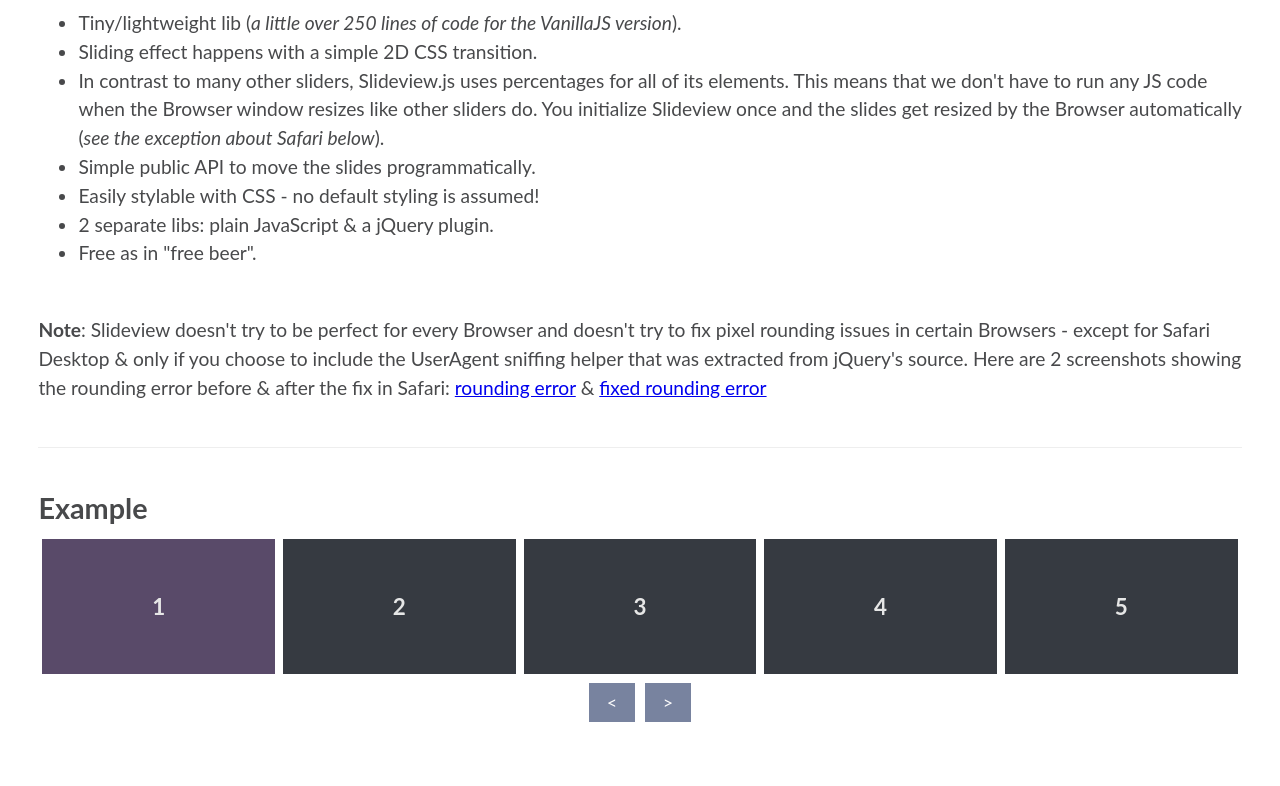
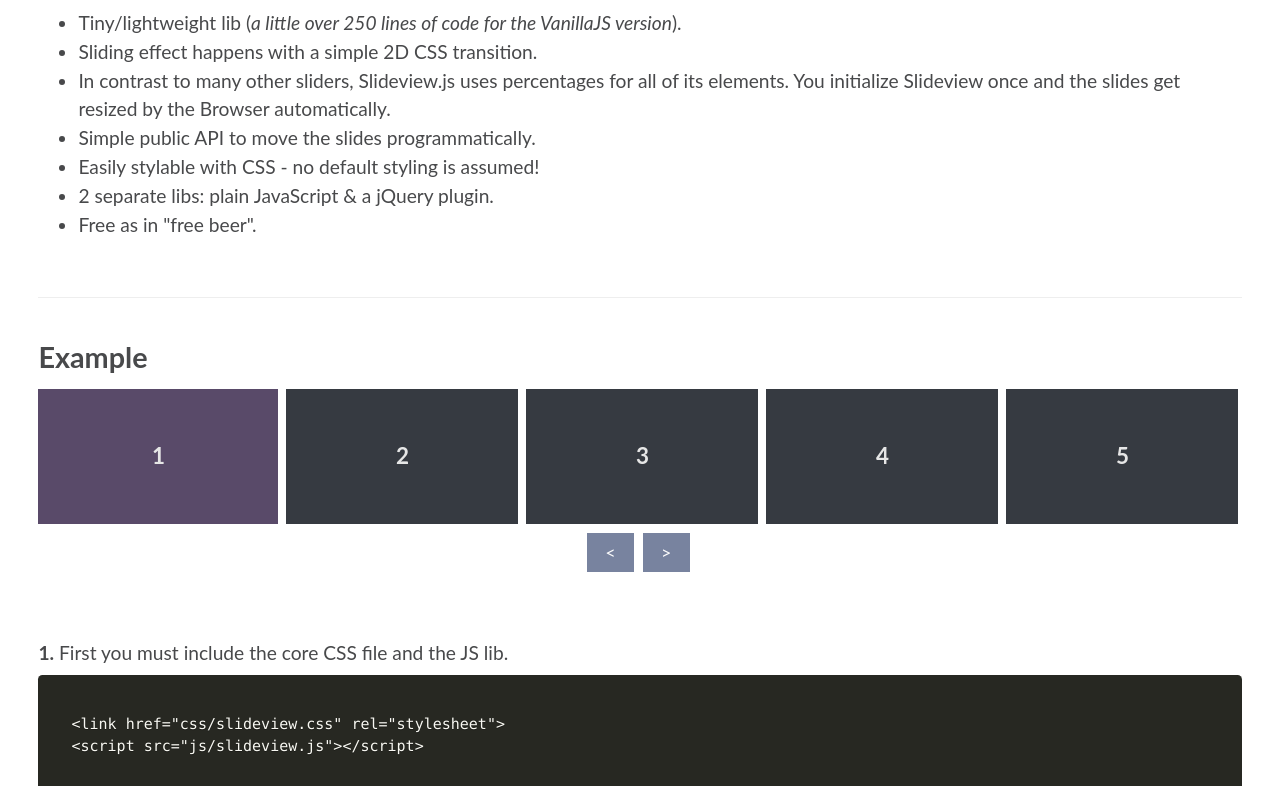
Before and after one commit to alpinelogic/slideview, a plain HTML site: page index.html in a window 1280 px wide. Shown: the part 700-1486 px from the top of the page. Drawn offline with Linux system fonts and the light colour scheme.

Commit message:
Removed UA sniffing helper. Rounding issues have mostly been eliminated. Now using CSS calc() to subtract margins from slide width.

```diff
--- a/css/demo.css
+++ b/css/demo.css
@@ -93,14 +93,22 @@
  * Dark Boxes Example.
  * ===================
  */
-.boxes .slide { text-align: center; }
+.boxes .slide {
+  text-align: center;
+  /* Create space between slides.*/
+  border-left: 8px solid #FFF;
+  background: #363A41;
+}
+.boxes .slide.active {
+  /* Remove space from the 1st slide.*/
+  border-left: none;
+  background: #594A69
+}
 .boxes .slide h3 {
-  margin: 0 4px;
+  margin: 0;
   padding: 2.25em 1em;
   color: #E6E6E6;
-  background: #363A41;
 }
-.boxes .active h3 { background: #594A69; }
 .boxes .nav {
   margin: .5em;
   text-align: center;
--- a/css/slideview.css
+++ b/css/slideview.css
@@ -40,11 +40,6 @@
 .slide {
   display: block;
   float: left;
-
-  /* Very important if you don't want miscalculations.
-   */
-  margin: 0 !important;
-
   height: 100%;
   overflow: hidden;
 
--- a/index.html
+++ b/index.html
@@ -5,14 +5,14 @@
   <title>Slideview.js</title>
   <meta name="viewport" content="width=device-width, initial-scale=1.0">
   <meta name="description" content="slideview.js - a tiny vanilla JS lib for responsive carousel-like sliders.">
-  <link href="css/slideview.css?v=0.7.0" rel="stylesheet">
+  <link href="css/slideview.css?v=0.7.2" rel="stylesheet">
+  <link href="css/demo.css?v=0.7.2" rel="stylesheet">
   <link href="css/prism.css" rel="stylesheet">
-  <link href="css/demo.css" rel="stylesheet">
 </head>
 <body>
 <header>
   <section class="intro">
-    <h1><span class="lib-name">slideview.js</span> <small>(v0.7.0)</small></h1>
+    <h1><span class="lib-name">slideview.js</span> <small>(v0.7.2)</small></h1>
     <p>A tiny <small>VanillaJS</small> lib for responsive carousel-like sliders. <br> No crazy features!</p>
   </section>
 </header>
@@ -28,18 +28,14 @@
     <br>
     <h2>Features</h2>
     <ul>
-      <li> Tiny/lightweight lib (<em>a little over 250 lines of code for the VanillaJS version</em>).</li>
-      <li> Sliding effect happens with a simple 2D CSS transition.</li>
-      <li> In contrast to many other sliders, Slideview.js uses percentages for all of its elements. This means that we don't have to run any JS code when the Browser window resizes like other sliders do. You initialize Slideview once and the slides get resized by the Browser automatically (<em>see the exception about Safari below</em>).</li>
-      <li> Simple public API to move the slides programmatically.</li>
-      <li> Easily stylable with CSS - no default styling is assumed!</li>
-      <li> 2 separate libs: plain JavaScript &amp; a jQuery plugin.</li>
-      <li> Free as in "free beer".</li>
+      <li>Tiny/lightweight lib (<em>a little over 250 lines of code for the VanillaJS version</em>).</li>
+      <li>Sliding effect happens with a simple 2D CSS transition.</li>
+      <li>In contrast to many other sliders, Slideview.js uses percentages for all of its elements. You initialize Slideview once and the slides get resized by the Browser automatically.</li>
+      <li>Simple public API to move the slides programmatically.</li>
+      <li>Easily stylable with CSS - no default styling is assumed!</li>
+      <li>2 separate libs: plain JavaScript &amp; a jQuery plugin.</li>
+      <li>Free as in "free beer".</li>
     </ul>
-
-    <br>
-
-    <p><strong>Note</strong>: Slideview doesn't try to be perfect for every Browser and doesn't try to fix pixel rounding issues in certain Browsers - except for Safari Desktop &amp; only if you choose to include the UserAgent sniffing helper that was extracted from jQuery's source. Here are 2 screenshots showing the rounding error before &amp; after the fix in Safari: <a href="http://istocode.github.io/slideview/images/safari-rounding-error.png">rounding error</a> &amp; <a href="http://istocode.github.io/slideview/images/safari-rounding-error-fixed.png">fixed rounding error</a></p>
 
     <br><hr>
   </article>
@@ -86,6 +82,21 @@
           </div>
           <div class="slide">
             <h3>12</h3>
+          </div>
+          <div class="slide">
+            <h3>13</h3>
+          </div>
+          <div class="slide">
+            <h3>14</h3>
+          </div>
+          <div class="slide">
+            <h3>15</h3>
+          </div>
+          <div class="slide">
+            <h3>16</h3>
+          </div>
+          <div class="slide">
+            <h3>17</h3>
           </div>
         </div>
       </div>
@@ -177,7 +188,7 @@
   <p>You can get the source from Github: <a href="https://github.com/istocode/slideview">https://github.com/istocode/slideview</a></p>
 </footer>
 
-<script src="js/slideview.js?v=0.7.0"></script>
+<script src="js/slideview.js?v=0.7.2"></script>
 <script> var slideview2 = new Slideview('#dark-boxes', { slidesToShow: 5 }); </script>
 <script src="js/prism.js"></script>
 </body>
--- a/js/slideview.js
+++ b/js/slideview.js
@@ -1,49 +1,5 @@
-// UA sniffer - include if you care to fix rounding erros in safari desktop.
-// Borrowed from jQuery 1.8.3
-// http://ajax.googleapis.com/ajax/libs/jquery/1.8.3/jquery.js
-var ua = (function() {
-  var matched, browser;
-
-  // Use of jQuery.browser is frowned upon.
-  // More details: http://api.jquery.com/jQuery.browser
-  // jQuery.uaMatch maintained for back-compat
-  var _uaMatch = function(ua) {
-    ua = ua.toLowerCase();
-
-    var match = /(chrome)[ \/]([\w.]+)/.exec(ua) ||
-      /(webkit)[ \/]([\w.]+)/.exec(ua) ||
-      /(opera)(?:.*version|)[ \/]([\w.]+)/.exec(ua) ||
-      /(msie) ([\w.]+)/.exec(ua) ||
-      ua.indexOf("compatible") < 0 && /(mozilla)(?:.*? rv:([\w.]+)|)/.exec(ua) ||
-      [];
-
-    return {
-      browser: match[ 1 ] || "",
-      version: match[ 2 ] || "0"
-    };
-  };
-
-  matched = _uaMatch(navigator.userAgent);
-  browser = {};
-
-  if (matched.browser) {
-    browser[matched.browser] = true;
-    browser.version = matched.version;
-  }
-
-  // Chrome is Webkit, but Webkit is also Safari.
-  if (browser.chrome) {
-    browser.webkit = true;
-  } else if (browser.webkit) {
-    browser.safari = true;
-  }
-
-  return browser;
-})();
-
-
 /**
- * Slideview (Beta) - v0.7.0
+ * Slideview (Beta) - v0.7.2
  * A tiny VanillaJS lib for responsive carousels.
  * No crazy features!
  */
@@ -125,18 +81,35 @@
   hide = function(element) { element.style.display = 'none'; },
   showBlock = function(element) { element.style.display = 'block'; },
 
-  cssPrefix = function(prop) {
+  getPrefix = function() {
     var
       prefixes = ['Webkit', 'Moz', 'O', 'ms'],
       style = document.createElement('div').style,
-      property = prop[0].toUpperCase() + prop.slice(1),
+      property = 'Transform',
       i = 0, len = prefixes.length;
 
     for(i; i < len; i += 1) {
       if((prefixes[i] + property) in style) {
-        return prefixes[i] + property;
+        return prefixes[i];
       }
     }
+  },
+
+  cssPrefix = function(prop) {
+    var prefix = getPrefix();
+
+    if (prefix) {
+      return prefix + prop[0].toUpperCase() + prop.slice(1);
+    } else {
+      return prop;
+    }
+  },
+
+  supportsCssCalc = function() {
+    var el = document.createElement('div');
+    el.style.cssText = 'width: -' + (getPrefix() || '').toLowerCase()  +'-calc(10px)';
+
+    return !!el.style.length;
   },
 
   _getStyles = function(elem) {
@@ -147,11 +120,6 @@
     if (computed) {
       return computed.getPropertyValue(prop) || computed[prop];
     }
-  },
-
-  _roundingErrorBrowser = function() {
-    if (!window.ua) { return; }
-    return ua.safari;
   },
 
   // Constants
@@ -167,7 +135,7 @@
   // Default settings.
   Slideview.defaults = {
     slidesToShow: 4,
-    resizeDelay: 150
+    resizeDelay: 150 // only for Browsers that may have rounding errors
   };
 
   function Slideview(selector, userOptions) {
@@ -204,24 +172,49 @@
 
     _init: function() {
       this._setWidths();
-      this._onResize();
-      this._onClick();
+      this._attachResize();
+      this._attachClick();
     },
 
-    // Safari gets this performance hit because of rounding erros we have to fix on the slides.
-    // This function won't run when the `ua` helper isn't included with the lib.
-    _onResize: function() {
-      if (!_roundingErrorBrowser()) { return; }
+    _attachResize: function() {
       var self = this, timer;
+
+      this._tryFixRoundingError();
 
       on(_window, 'resize',  function(e) {
         this.clearTimeout(timer);
-        timer = this.setTimeout(self._setWidths.bind(self), self.options.resizeDelay);
+        timer = this.setTimeout(self._handleResize.bind(self), self.options.resizeDelay);
       });
     },
 
-    getSlideWidth: function() { return this._slideWidth; },
-    getOffscreenWidth: function() { return this._offscreenWidth; },
+    _handleResize: function() {
+      if (this._roundingError === true) {
+        this._tryFixRoundingError();
+      }
+    },
+
+    // Tries to fix rounding errors (mostly Safari) - just a try, no guarantee.
+    _tryFixRoundingError: function() {
+      var
+        parentWidth = _curCSS('width', _getStyles(this.element.parentNode)),
+        excessPixels = parseFloat(parentWidth) % this.options.slidesToShow;
+
+        if (excessPixels > 0) {
+          this._roundingError = true;
+          this.element.style.width = parseFloat(parentWidth) - excessPixels + 'px';
+        } else {
+          this._roundingError = false;
+          this.element.style.width =  '';
+        }
+    },
+
+    getSlideWidth: function() {
+      return this._slideWidth;
+    },
+
+    getOffscreenWidth: function() {
+      return this._offscreenWidth;
+    },
 
     _setSlideWidth: function(slide) {
       var
@@ -229,28 +222,20 @@
         marginLeft = _curCSS('marginLeft', computed),
         marginRight = _curCSS('marginRight', computed),
         margins = parseFloat(marginLeft) + parseFloat(marginRight),
-        slideWidth = this.getSlideWidth();
+        slideWidth = this.getSlideWidth(),
+        prefix = (getPrefix() || '').toLowerCase();
 
-        // Assumes that both marginLeft & marginRight have
-        // the same unit, which should be a percent.
-        // ------------------------------------------------
-        // Set the slide width, minus any margins.
-        slide.style.width = slideWidth - (margins || 0)  + '%';
-    },
-
-    _tryFixRoundingError: function() {
-      var parentWidth = _curCSS('width', _getStyles(this.element.parentNode));
-      this.element.style.width = parseFloat(parentWidth) - parseFloat(parentWidth) % this.options.slidesToShow + 'px';
+        // Subtract possible margins with CSS `calc()`.
+        if (margins > 0 && prefix && supportsCssCalc()) {
+          slide.style.width = '-' + getPrefix() + '-calc(' + slideWidth + '% - ' + marginLeft + ' - ' + marginRight + ')';
+        } else {
+          // When css `calc()` isn't supported margins are assumed to be in percent.
+          slide.style.width = slideWidth - (margins || 0)  + '%';
+        }
     },
 
     _setWidths: function() {
       var self = this;
-
-      // At least in Safari there is a rounding error, so
-      // we try to fix it by removing the excess pixel(s).
-      if (_roundingErrorBrowser()) {
-        this._tryFixRoundingError();
-      }
 
       hide(this.offscreenContainer);
       this.offscreenContainer.style.width = this.getOffscreenWidth() + '%';
@@ -263,7 +248,7 @@
       showBlock(this.offscreenContainer);
     },
 
-    _onClick: function() {
+    _attachClick: function() {
       var self = this;
 
       on(this.prevBtn, 'click', function(e) {
@@ -281,12 +266,16 @@
       return this.slides[this._index];
     },
 
-    _applyActive: function() {
+    _applyClasses: function() {
       this.slides.forEach(function(slide) {
         slide.classList.remove('active');
+        slide.classList.remove('next-slide');
+        slide.classList.remove('last-view-slide');
       });
 
       this.currentSlide().classList.add('active');
+      this.slides[this._index + this.options.slidesToShow - 1].classList.add('last-view-slide');
+      this.slides[this._index + this.options.slidesToShow].classList.add('next-slide');
     },
 
     _setIndex: function(index) {
@@ -312,7 +301,7 @@
       }
 
       this._move(this._currentOffset);
-      this._applyActive();
+      this._applyClasses();
     }
   };
 
```
